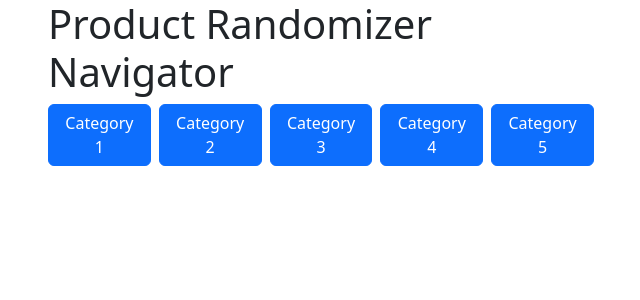
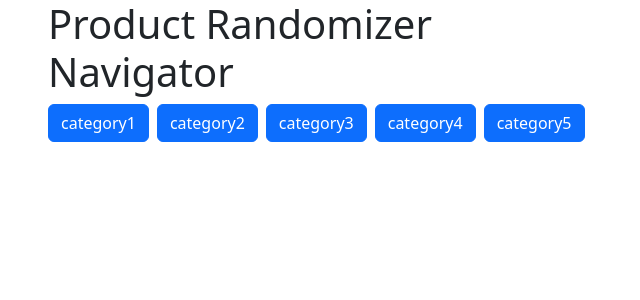
Before and after one commit to patwu22/AIDaysGatorHack2023, a React (Create React App) app: page / in a window 1280 px wide. Shown: the top 300 px of the page, without its empty margins (319-959 px from the left). Built offline with nearby package versions, Linux system fonts and the light colour scheme.

Commit message:
Categories button

```diff
--- a/src/App.js
+++ b/src/App.js
@@ -1,36 +1,26 @@
-import { Button, Container, Stack, Row, Col } from "react-bootstrap";
+import { Container, Stack, Row, Col } from "react-bootstrap";
 import "bootstrap/dist/css/bootstrap.min.css";
+
+import Categories from "./Categories";
 
 function App() {
   return (
-    <>
       <Container>
         <Row>
           <Col></Col>
           <Col xs={6}>
             <h1 className="header">Product Randomizer Navigator</h1>
             <Stack direction="horizontal" gap={2}>
-              <Button as="a" variant="primary">
-                Category 1
-              </Button>
-              <Button as="a" variant="primary">
-                Category 2
-              </Button>
-              <Button as="a" variant="primary">
-                Category 3
-              </Button>
-              <Button as="a" variant="primary">
-                Category 4
-              </Button>
-              <Button as="a" variant="primary">
-                Category 5
-              </Button>
+              <Categories name="category1"></Categories>
+              <Categories name="category2"></Categories>
+              <Categories name="category3"></Categories>
+              <Categories name="category4"></Categories>
+              <Categories name="category5"></Categories>
             </Stack>
           </Col>
           <Col></Col>
         </Row>
       </Container>
-    </>
   );
 }
 
--- a/src/Categories.js
+++ b/src/Categories.js
@@ -1,9 +1,13 @@
-export default function Categories({ name }) {
+import { Button } from "react-bootstrap";
+
+function Categories({ name }) {
     function handleClick() {
         alert(name);
     }
 
     return (
-        <button onClick={handleClick}>{name}</button>
+        <Button onClick={handleClick}>{name}</Button>
     );
 }
+
+export default Categories;
```
